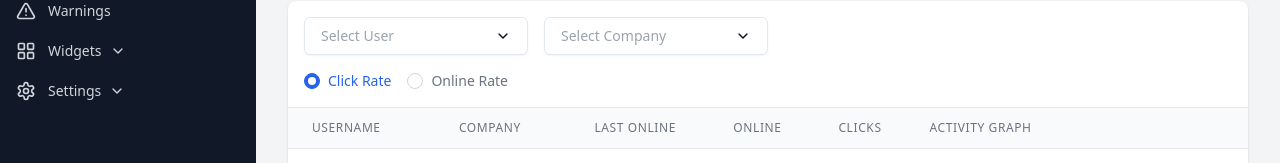
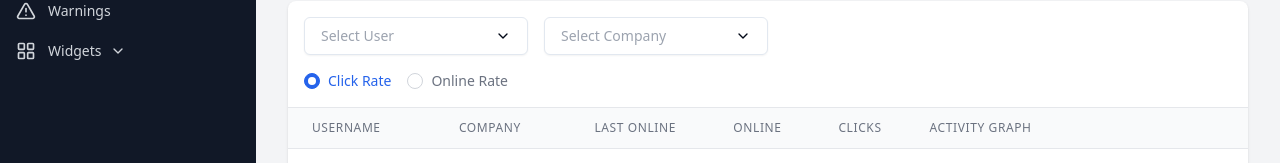
Before and after one commit to pantohealth/panto-monitoring-front, a React (Vite) app: page /dashboard/users in a window 1280 px wide. Shown: the part 247-410 px from the top of the page. Built offline with nearby package versions, Linux system fonts and the light colour scheme.

Commit message:
remove add user

```diff
--- a/src/components/layout/Sidebar.tsx
+++ b/src/components/layout/Sidebar.tsx
@@ -20,14 +20,7 @@ const navigation = [
       { name: 'Device on Train', href: '/dashboard/widgets/train-device' }
     ]
   },
-  {
-    name: 'Settings',
-    href: '/dashboard/settings',
-    icon: Settings,
-    subItems: [
-      { name: 'Add User', href: '/dashboard/settings/add-user' }
-    ]
-  }
+
 ];
 
 
@@ -35,7 +28,6 @@ export function Sidebar() {
   const navigate = useNavigate();
   const [expandedItems, setExpandedItems] = useState<string[]>([]);
   const [isDropdownOpen, setIsDropdownOpen] = useState(false);
-  const [isDropdownOpenSetting, setIsDropdownOpenSetting] = useState(false);
 
   const handleLogout = () => {
     toast.success('Logged out successfully');
@@ -63,7 +55,6 @@ export function Sidebar() {
                 <button
                   onClick={() =>{
                     toggleExpand(item.name)
-                    if(item.name === 'Settings') setIsDropdownOpenSetting(!isDropdownOpenSetting)
                     if(item.name === 'Widgets') setIsDropdownOpen(!isDropdownOpen)
                   }}
                   className={cn(
@@ -76,10 +67,9 @@ export function Sidebar() {
                     aria-hidden="true"
                   />
                   {item.name}
-                  {(item.name === "Widgets" || item.name === "Settings") &&
+                  {(item.name === "Widgets") &&
                   <ChevronDown className={cn('w-4 h-4 ml-2 transition-transform duration-200',
                         item.name === 'Widgets' && isDropdownOpen && 'transform rotate-180',
-                        item.name === 'Settings' && isDropdownOpenSetting && 'transform rotate-180'
                       )}/>}
                 </button>
                 {expandedItems.includes(item.name) && (
```
